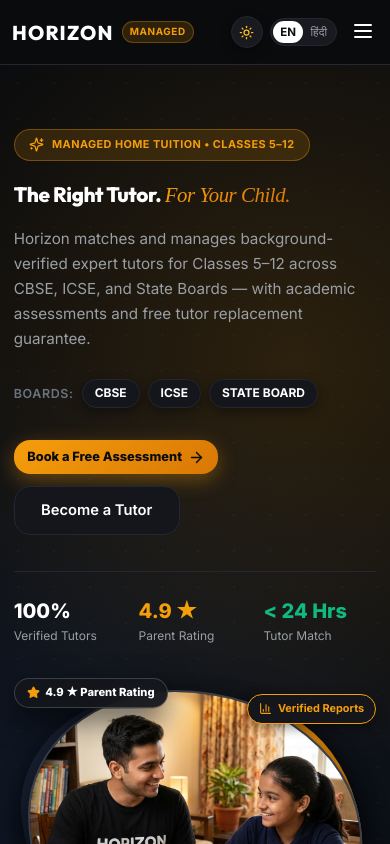
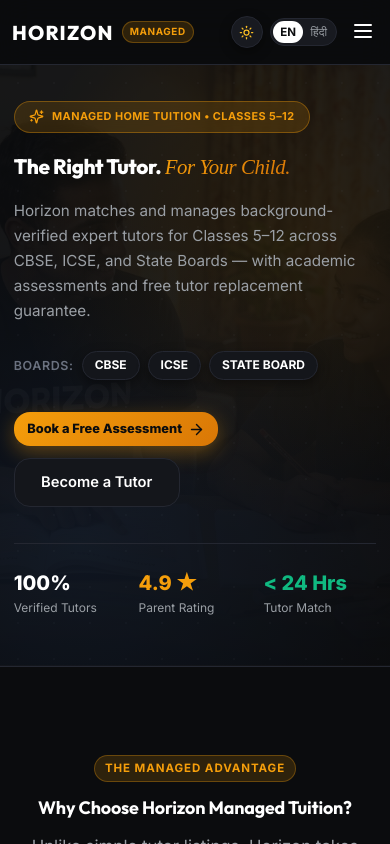
Before and after one commit to ctrlaltsolveorg-cloud/horizon-home-tuition, a Next.js app: page / in a window 390 px wide. Shown: the top 844 px of the page. Built offline with nearby package versions, Linux system fonts and the light colour scheme; no server answers.

Commit message:
feat(ui): display tutor teaching image in hero ambient background on mobile and keep 3D portal window on desktop

```diff
--- a/src/app/globals.css
+++ b/src/app/globals.css
@@ -361,6 +361,50 @@
   }
 }
 
+/* Hero Section Mobile Ambient Background & Portal Switch */
+.hero-section {
+  position: relative;
+  background: radial-gradient(circle at 75% 30%, rgba(245, 158, 11, 0.14) 0%, rgba(15, 23, 42, 0) 55%), radial-gradient(circle at 20% 80%, rgba(59, 130, 246, 0.12) 0%, rgba(0,0,0,0) 60%), var(--bg-main);
+  color: var(--text-primary);
+  padding-top: 4rem;
+  padding-bottom: 5.5rem;
+  overflow: hidden;
+  border-bottom: 1px solid var(--border-color);
+  transition: background 0.3s ease;
+}
+
+.hero-mobile-bg-layer {
+  display: none;
+}
+
+@media (max-width: 900px) {
+  .hero-section {
+    padding-top: 2.25rem !important;
+    padding-bottom: 3rem !important;
+  }
+
+  .hero-mobile-bg-layer {
+    display: block !important;
+    position: absolute;
+    inset: 0;
+    background-image: linear-gradient(to bottom, rgba(11, 12, 14, 0.82) 0%, rgba(11, 12, 14, 0.94) 85%, var(--bg-main) 100%), url('/horizon-teaching.jpg');
+    background-size: cover;
+    background-position: center 25%;
+    opacity: 0.32;
+    pointer-events: none;
+    z-index: 1;
+  }
+
+  [data-theme="light"] .hero-mobile-bg-layer {
+    background-image: linear-gradient(to bottom, rgba(255, 255, 255, 0.85) 0%, rgba(255, 255, 255, 0.96) 85%, var(--bg-main) 100%), url('/horizon-teaching.jpg');
+    opacity: 0.22;
+  }
+
+  .hero-desktop-portal {
+    display: none !important;
+  }
+}
+
 /* Tablet & Mobile Micro-Design Scaling (< 768px) */
 @media (max-width: 768px) {
   body {
--- a/src/app/page.tsx
+++ b/src/app/page.tsx
@@ -26,16 +26,10 @@
       <Navbar />
 
       {/* SECTION 1 — HERO SECTION */}
-      <section style={{
-        background: 'radial-gradient(circle at 75% 30%, rgba(245, 158, 11, 0.14) 0%, rgba(15, 23, 42, 0) 55%), radial-gradient(circle at 20% 80%, rgba(59, 130, 246, 0.12) 0%, rgba(0,0,0,0) 60%), var(--bg-main)',
-        color: 'var(--text-primary)',
-        paddingTop: '4rem',
-        paddingBottom: '5.5rem',
-        position: 'relative',
-        overflow: 'hidden',
-        borderBottom: '1px solid var(--border-color)',
-        transition: 'background 0.3s ease'
-      }}>
+      <section className="hero-section">
+        {/* Mobile Ambient Image Background Layer */}
+        <div className="hero-mobile-bg-layer" />
+
         {/* Subtle Ambient Pattern */}
         <div style={{
           position: 'absolute',
@@ -175,8 +169,8 @@
               </div>
             </div>
 
-            {/* HERO RIGHT: 3D ORGANIC PORTAL CUTOUT WINDOW */}
-            <div style={{ position: 'relative', display: 'flex', justifyContent: 'center', alignItems: 'center', width: '100%', maxWidth: '100%' }}>
+            {/* HERO RIGHT: 3D ORGANIC PORTAL CUTOUT WINDOW (Desktop Only) */}
+            <div className="hero-desktop-portal" style={{ position: 'relative', display: 'flex', justifyContent: 'center', alignItems: 'center', width: '100%', maxWidth: '100%' }}>
               <div style={{
                 position: 'relative',
                 width: '100%',
```
